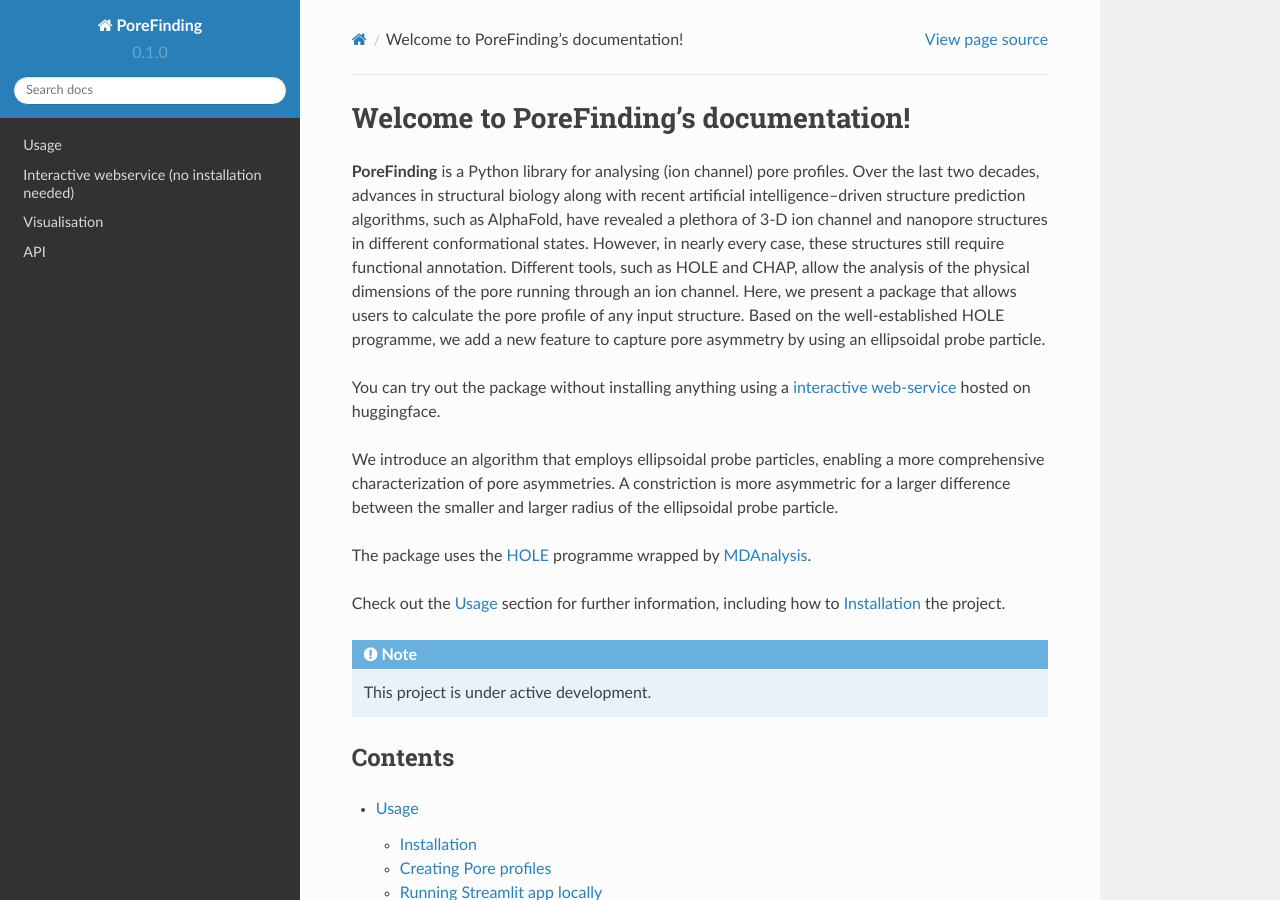
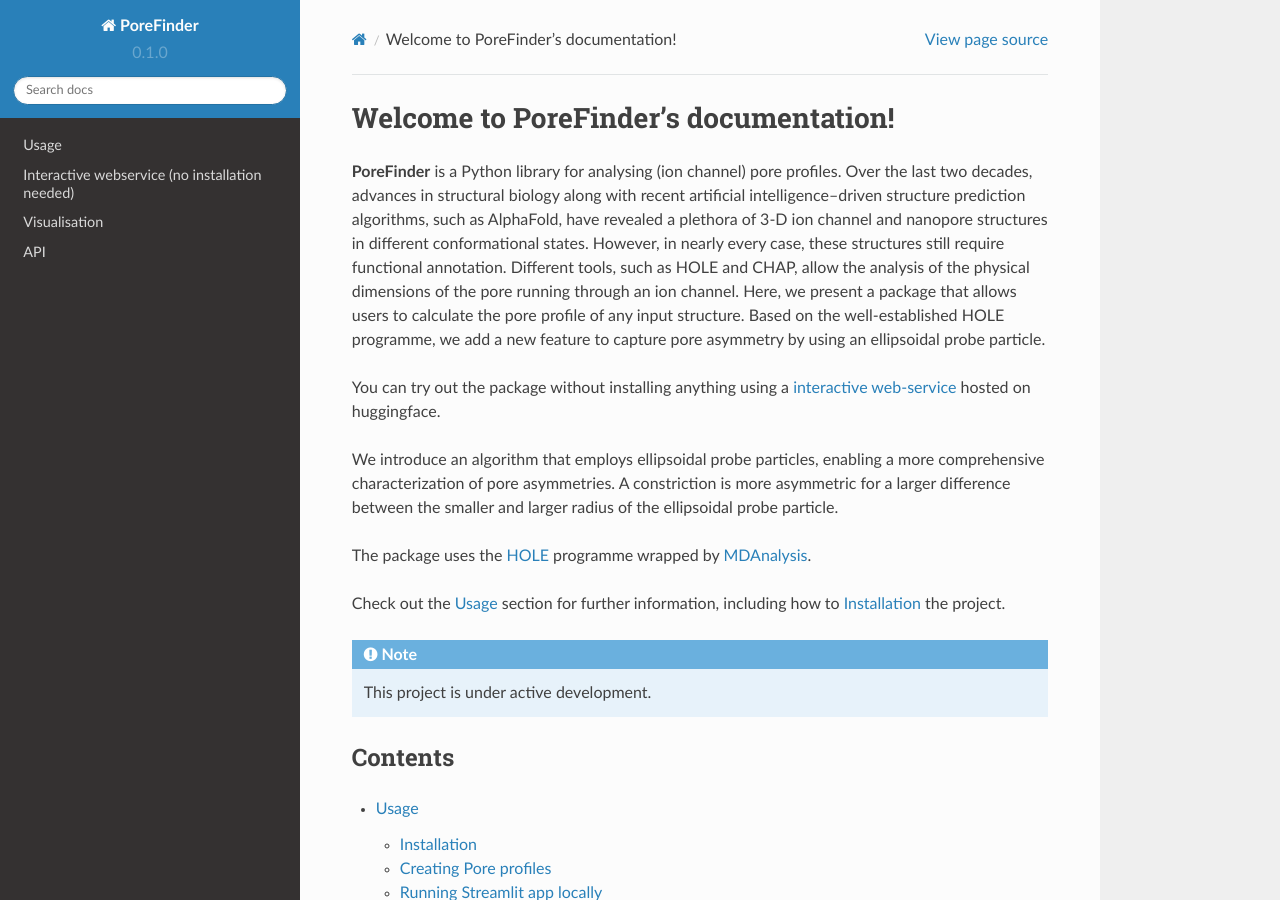
Before and after one commit to DSeiferth/PoreAnalyser, a Sphinx documentation site: the page built from docs/source/index.rst, in a window 1280 px wide and 900 px high. Built offline with Sphinx 7.4.7 and the Read the Docs theme 2.0.0, drawn with Linux system fonts in a browser that asks for light colours.

Commit message:
update documentation

```diff
--- a/README.rst
+++ b/README.rst
@@ -1,7 +1,7 @@
-PoreFinding
+PoreFinder
 =======================================
 
-PoreFinding package based on HOLE and MDAnalysis
+PoreFinder package based on HOLE and MDAnalysis
 
 Read the documentation here:
 
--- a/docs/source/conf.py
+++ b/docs/source/conf.py
@@ -3,14 +3,14 @@
 import os
 import sys
 sys.path.insert(0, os.path.abspath('../..'))
-sys.path.insert(1, os.path.abspath('../../PoreFinding'))
-sys.path.insert(2, os.path.abspath('../../PoreFinding/ProbeParticleEllipsoid'))
+sys.path.insert(1, os.path.abspath('../../PoreFinder'))
+sys.path.insert(2, os.path.abspath('../../PoreFinder/ProbeParticleEllipsoid'))
 
-import PoreFinding
+import PoreFinder
 
 # -- Project information
 
-project = 'PoreFinding'
+project = 'PoreFinder'
 copyright = '2023, Seiferth'
 author = 'David Seiferth'
 
--- a/docs/source/index.rst
+++ b/docs/source/index.rst
@@ -1,7 +1,7 @@
-Welcome to PoreFinding's documentation!
+Welcome to PoreFinder's documentation!
 ===================================
 
-**PoreFinding** is a Python library for analysing (ion channel)
+**PoreFinder** is a Python library for analysing (ion channel)
 pore profiles.
 Over the last two decades, advances in structural biology along with recent artificial intelligence–driven structure prediction algorithms, such as AlphaFold, have revealed a plethora of 3-D ion channel and nanopore structures in different conformational states. However, in nearly every case, these structures still require functional annotation. Different tools, such as HOLE and CHAP, allow the analysis of the physical dimensions of the pore running through an ion channel. Here, we present a package that allows users to calculate the pore profile of any input structure. Based on the well-established HOLE programme, we add a new feature to capture pore asymmetry by using an ellipsoidal probe particle.
 
--- a/docs/source/usage.rst
+++ b/docs/source/usage.rst
@@ -24,7 +24,7 @@ Using a virtual environment is recommended:
 Creating Pore profiles
 ----------------
 
-To analyse ion channel pores, you can initialise ``PoreFinding.PoreAnalysis()`` class
+To analyse ion channel pores, you can initialise ``PoreFinder.PoreAnalysis()`` class
 with an array of pdb structures that you want to analyse.
 
 
```
Also changed, not shown: README.md (+1 -1 lines), docs/source/api.rst (+5 -5 lines).
